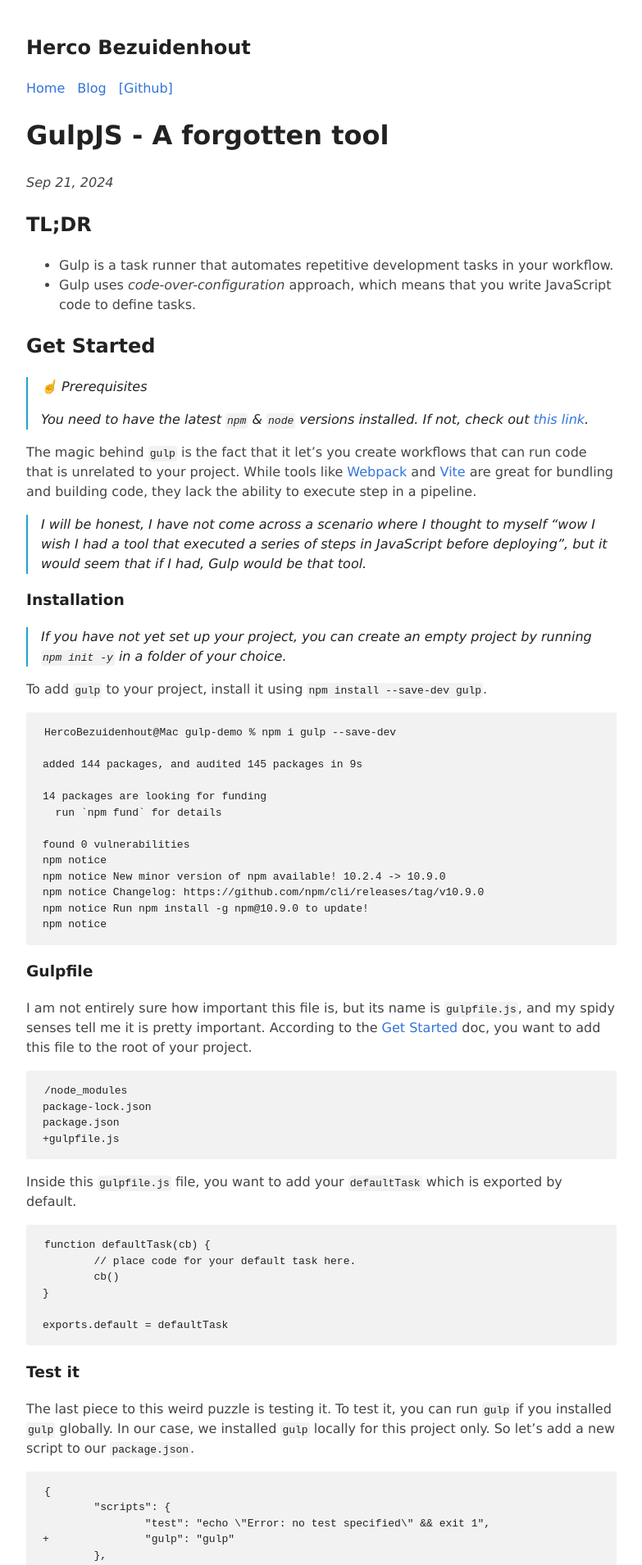
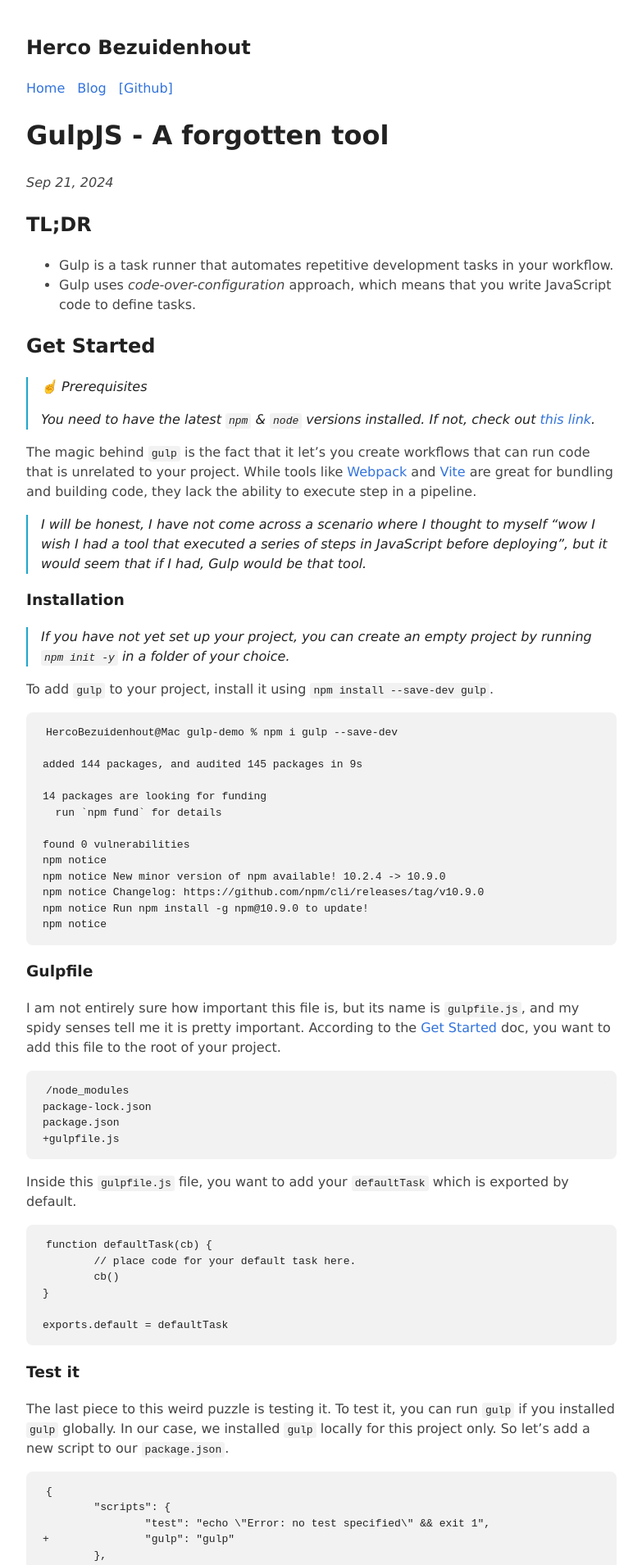
Before and after one commit to hercobezuidenhout/hercobezuidenhout.github.io, a Jekyll site: the page built from _posts/2024-09-21-gulpjs-a-forgotten-tool.md, in a window 1280 px wide. Shown: the top 1909 px of the page at 82% size, without its empty margins (248-1031 px from the left). Built offline with Jekyll 4.4.1, drawn with Linux system fonts in a browser that asks for light colours.

Commit message:
Update border radius throughout the app

```diff
--- a/assets/style.css
+++ b/assets/style.css
@@ -138,11 +138,12 @@
 
 img {
     max-width: 100%;
+    border-radius: 8px;
 }
 
 code {
     font-family: monospace;
-    padding: 2px;
+    padding: 2px 4px;
     background-color: #f2f2f2;
     color: #222;
     border-radius: 3px;
@@ -153,7 +154,7 @@
     padding: 1px 10px;
     background-color: #f2f2f2;
     color: #222;
-    border-radius: 3px;
+    border-radius: 8px;
     margin-block-start: 1em;
     margin-block-end: 1em;
     overflow: auto;
```
